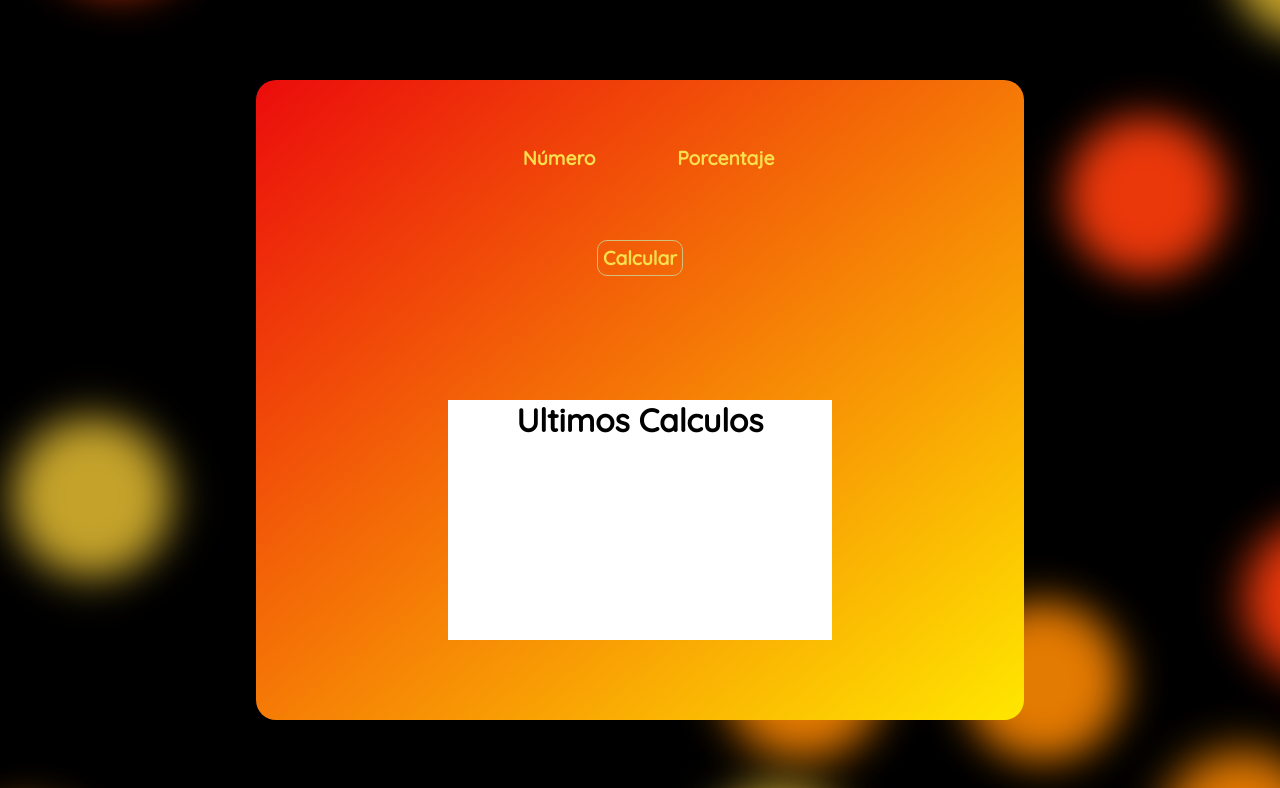
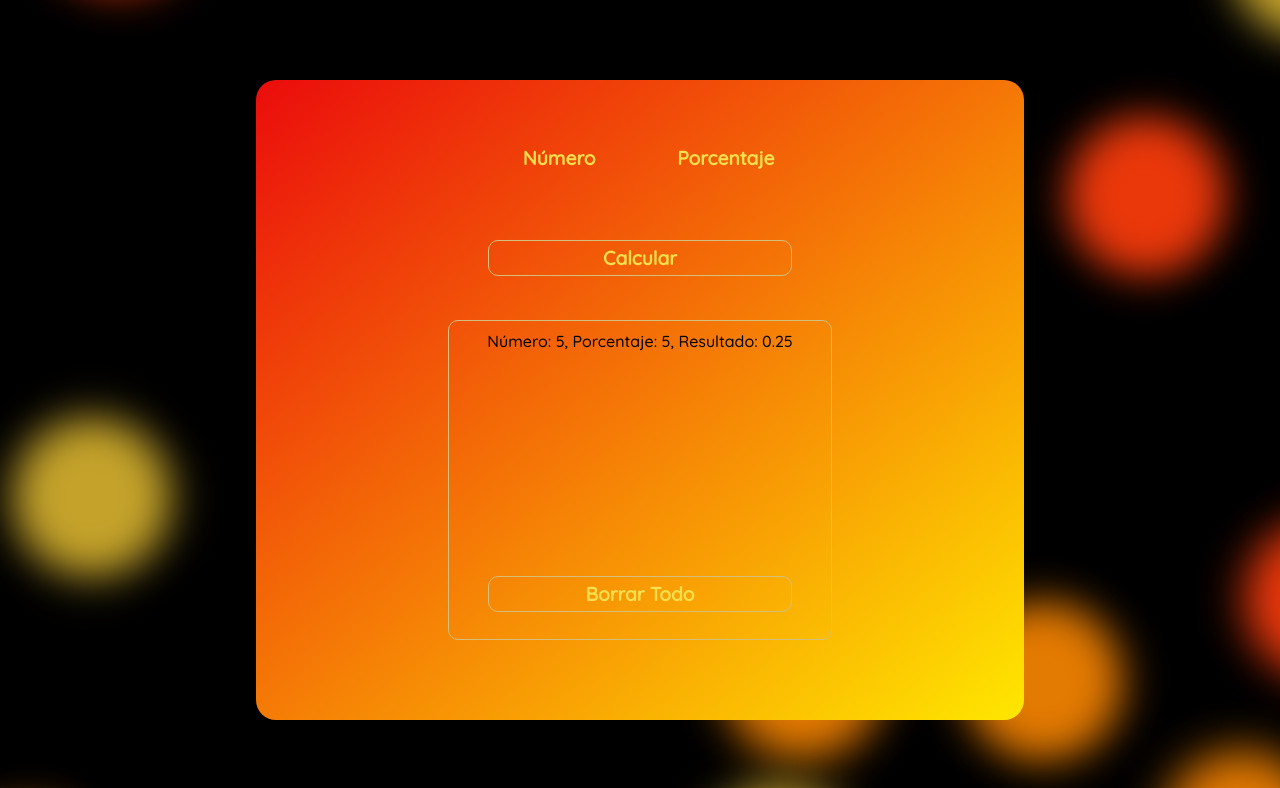
Before and after one commit to francolgonzalez/ProyectoFinalJsGonzalezFranco, a plain HTML site: page index.html in a window 1280 px wide. Both pictures are taken after typing "5", "5" into the empty fields and a click on the input "Calcular". Shown: the top 788 px of the page. Drawn offline with Linux system fonts and the light colour scheme.

Commit message:
programa terminado

```diff
--- a/css/style.css
+++ b/css/style.css
@@ -57,6 +57,7 @@ body {
     margin-top: 60px;
     display: flex;
     justify-content: center;
+    flex-direction: column;
 }
 
 .btnForm {
@@ -68,6 +69,7 @@ body {
     font-weight: bold;
     transition: all 0.6s ease;
     color: #f8df4e;
+    margin-bottom: 300px;
 }
 
 .btnForm:hover {
@@ -83,14 +85,17 @@ body {
     appearance: text;
 }
 
-.calculosContainer {
+.styleContainer {
     position: absolute;
     z-index: 2;
-    background-color: white;
+    background-color: transparent;
+    border: 1px solid rgb(212, 192, 126);
+    border-radius: 10px;
+    padding: 10px;
     text-align: center;
     width: 30%;
-    height: 30%;
-    top: 50%;
+    height: 40%;
+    top: 40%;
 }
 
 
@@ -109,7 +114,7 @@ input[type="number"]::-webkit-outer-spin-button {
 
 /* background */
 
-@keyframes move {
+ @keyframes move {
     100% {
         transform: translate3d(0, 0, 1px) rotate(360deg);
     }
--- a/index.html
+++ b/index.html
@@ -14,13 +14,12 @@
             <input id="inputPorcentaje" class="inputsForm" id="inputPorcentaje" type="number" placeholder="Porcentaje">
         </div>
         <div class="btnContainer">
-            <input class="btnForm" id="inputBtn" type="submit" value="Calcular">
+            <input class="btnForm" id="inputBtnCalcular" type="submit" value="Calcular">
+            <input class="btnForm" id="inputBtnBorrar" type="submit" value="Borrar Todo">
         </div>
     </form>
     </div>
-    <div class="calculosContainer">
-        <h1>Ultimos Calculos</h1>
-    </div>
+    <div id="calculosContainer" class="styleContainer"><h1>Calculos</h1></div>
 
 
     <!-- --------------------------------------- -->
--- a/js/index.js
+++ b/js/index.js
@@ -1,7 +1,8 @@
 const formCalculo = document.querySelector ('#formCalculo')
 const inputNumero = document.querySelector ('#inputNumero')
 const inputPorcentaje = document.querySelector ('#inputPorcentaje')
-const btnForm = document.querySelector ('#btnForm')
+const btnFormCalcular = document.querySelector ('#inputBtnCalcular')
+const btnFormBorrar = document.querySelector ('#inputBtnBorrar')
 const calculosContainer = document.querySelector ('#calculosContainer')
 
 const arrayCalculos = JSON.parse(localStorage.getItem('calculos')) || []
@@ -17,8 +18,8 @@ class Calculo {
 formCalculo.addEventListener("submit", e => {
 
     e.preventDefault()
-    const numero = inputNumero.value
-    const porcentaje = inputPorcentaje.value
+    const numero = parseFloat(inputNumero.value)
+    const porcentaje = parseFloat(inputPorcentaje.value)
 
     const resultado = (numero / 100) * porcentaje
 
@@ -27,7 +28,7 @@ formCalculo.addEventListener("submit", e => {
 
     const calculo = new Calculo (numero, porcentaje, resultado)
 
-    guardarCalculos()
+    guardarCalculos(calculo)
     imprimirCalculos()
 })
 
@@ -38,10 +39,22 @@ function guardarCalculos (calculo) {
 
 function imprimirCalculos() {
     let historialCalculos = ''
-    for (const calculo of arrayCalculos) {
-        historialCalculos += Calculo `Número ${calculo.numero}, Porcentaje ${calculo.porcentaje}, Resultado ${calculo.resultado}<br>`
+    if (arrayCalculos && arrayCalculos.length > 0){
+        for (const calculo of arrayCalculos) {
+            if(calculo!=null && !isNaN(calculo.numero) && !isNaN(calculo.porcentaje) && !isNaN(calculo.resultado)){
+            historialCalculos += `Número: ${calculo.numero}, Porcentaje: ${calculo.porcentaje}, Resultado: ${calculo.resultado}<br>`
+            }
+        }
     }
     calculosContainer.innerHTML = historialCalculos
 }
 
 imprimirCalculos()
+
+function borrarTodo() {
+    arrayCalculos.length = 0
+    localStorage.removeItem('calculos')
+    calculosContainer.innerHTML = ''
+}
+
+btnFormBorrar.addEventListener("click", borrarTodo)
```
